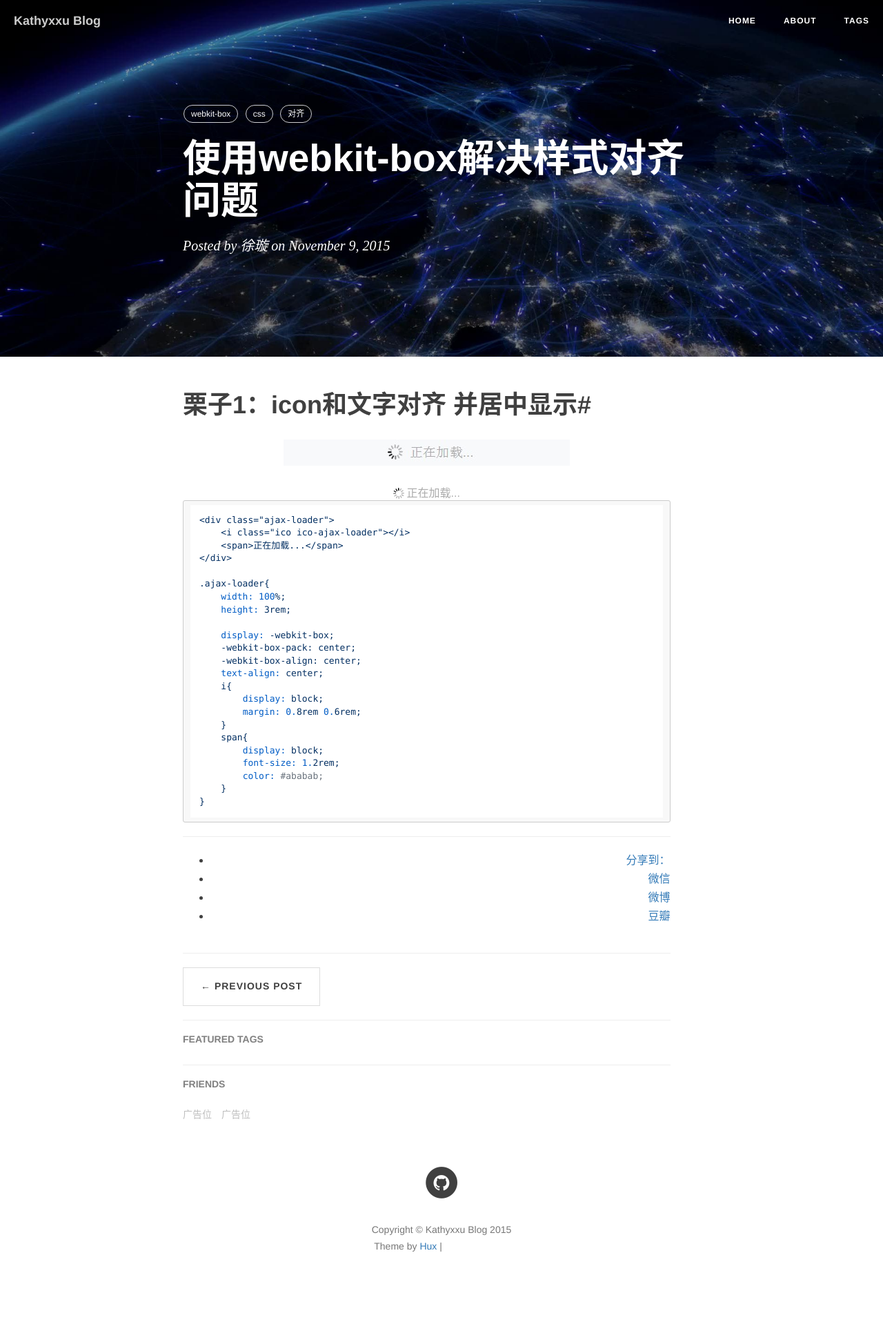
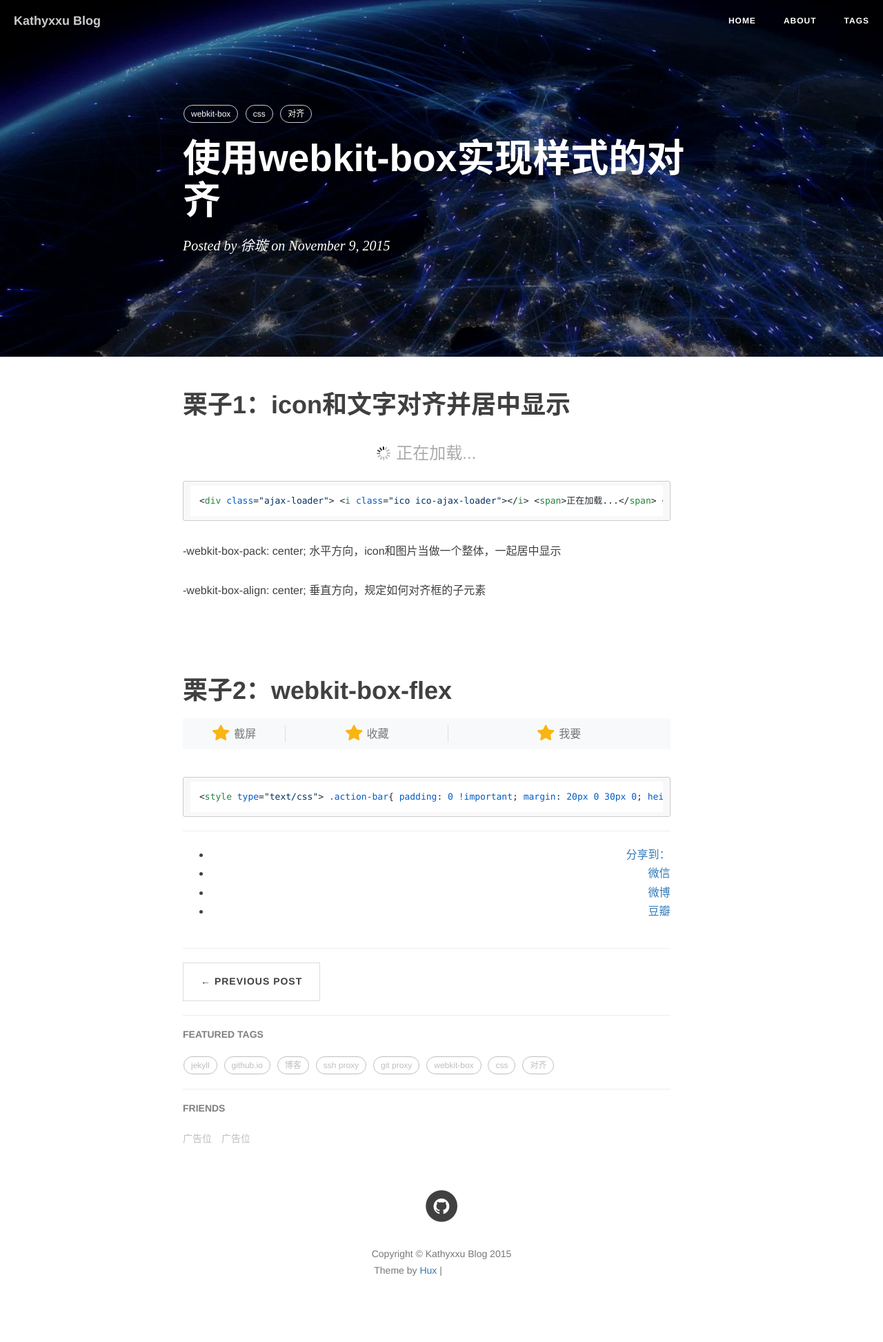
Before and after one commit to kathyxxu/kathyxxu.github.io, a Jekyll site: the page built from _posts/2015-11-09-webkit-box.markdown, in a window 1280 px wide. Shown: the whole page at 69% size. Built offline with Jekyll 4.4.1, drawn with Linux system fonts in a browser that asks for light colours; nearby versions of some CDN libraries; comment, search, counter and statistics services are not loaded; before the commit the page ends 1911 px from its top, so only the background shows below that; grey boxes are pictures that could not be loaded.

Commit message:
update source

````diff
--- /dev/null
+++ b/Gemfile
@@ -0,0 +1,2 @@
+source 'https://ruby.taobao.org/'
+gem 'github-pages'
--- a/_config.yml
+++ b/_config.yml
@@ -40,7 +40,7 @@ kramdown:
 
 
 # Duoshuo settings
-duoshuo_username: 14025164
+duoshuo_username: 286198217
 # Share component is depend on Comment so we can NOT use share only.
 duoshuo_share: true                     # set to false if you want to use Comment without Sharing
 
--- a/_layouts/post.html
+++ b/_layouts/post.html
@@ -118,7 +118,7 @@ layout: default
                     <h5><a href="/tags/">FEATURED TAGS</a></h5>
                     <div class="tags">
         				{% for tag in site.tags %}
-                            {% if tag[1].size > {{site.featured-condition-size}} %}
+                            {% if tag[0].size > {{site.featured-condition-size}} %}
                 				<a href="/tags/#{{ tag[0] }}" title="{{ tag[0] }}" rel="{{ tag[1].size }}">
                                     {{ tag[0] }}
                                 </a>
--- a/_posts/2015-11-09-webkit-box.markdown
+++ b/_posts/2015-11-09-webkit-box.markdown
@@ -1,6 +1,6 @@
 ---
 layout:     post
-title:      "使用webkit-box解决样式对齐问题"
+title:      "使用webkit-box实现样式的对齐"
 subtitle:   ""
 date:       2015-11-09
 author:     "徐璇"
@@ -11,32 +11,33 @@ tags:
     - 对齐
 ---
 
-#栗子1：icon和文字对齐   并居中显示#
+# 栗子1：icon和文字对齐并居中显示 #
 
-!["栗子1"](../../../../imgPost/2015-11-09/1.png)
+<!-- !["栗子1"](../../../../imgPost/2015-11-09/1.png) -->
 
 
 <style type="text/css">
     .ajax-loader{
+        margin: 30px 0 20px 0;
         width: 100%;
-        height: 20px;
+        height: 40px;
         display: -webkit-box;
         -webkit-box-pack: center;
         -webkit-box-align: center;
-        text-align: center;
     }
     .ajax-loader i{
         display: block;
         background: url("../../../../imgPost/2015-11-09/ajax-loader.gif") no-repeat;
-        width: 16px;
-        height: 16px;
+        width: 20px;
+        height: 20px;
         background-size: contain;
-        margin-right: 4px;
+        margin-right: 8px;
     }
     .ajax-loader span{
         display: block;
-        font-size: 16px;
+        font-size: 24px;
         color: #ababab;
+        line-height: 40px !important;
     }
 </style>
 
@@ -52,22 +53,176 @@ tags:
     <span>正在加载...</span>
 </div>
 
-.ajax-loader{
-    width: 100%;
-    height: 3rem;
+<style type="text/css">
+    .ajax-loader{
+        width: 100%;
+        height: 40px;
+        display: -webkit-box;
+        -webkit-box-pack: center;
+        -webkit-box-align: center;
+    }
+    .ajax-loader i{
+        display: block;
+        background: url("../../../../imgPost/2015-11-09/ajax-loader.gif") no-repeat;
+        width: 20px;
+        height: 20px;
+        background-size: contain;
+        margin-right: 8px;
+    }
+    .ajax-loader span{
+        display: block;
+        font-size: 24px;
+        color: #ababab;
+        line-height: 40px !important;
+    }
+</style>
+```
 
-    display: -webkit-box;
-    -webkit-box-pack: center;
-    -webkit-box-align: center;
-    text-align: center;
-    i{
+-webkit-box-pack: center;
+水平方向，icon和图片当做一个整体，一起居中显示
+
+-webkit-box-align: center;
+垂直方向，规定如何对齐框的子元素
+<br /> <br /> <br /> <br />
+
+
+
+# 栗子2：webkit-box-flex #
+<style type="text/css">
+    .action-bar{
+        padding: 0 !important;
+        margin: 20px 0 30px 0;
+        height: 45px;
+        background-color: #f8f9fa;
+        display: -webkit-box;
+    }
+    .action-item{
+        display: -webkit-box;
+        -webkit-box-pack: center;
+        -webkit-box-align: center;
+        -webkit-box-flex: 1;
+        position: relative;
+    }
+    .action-item.action-item-0{
+        -webkit-box-flex: 1;
+    }
+    .action-item.action-item-1{
+        -webkit-box-flex: 2;
+    }
+    .action-item.action-item-2{
+        -webkit-box-flex: 3;
+    }
+    .action-item i{
         display: block;
-        margin: 0.8rem 0.6rem;
+        background: url("../../../../imgPost/2015-11-09/icon-collect-light.png") no-repeat;
+        width: 26px;
+        height: 26px;
+        background-size: contain;
+        margin-right: 5px;
     }
-    span{
+    .action-item span{
         display: block;
-        font-size: 1.2rem;
-        color: #ababab;
+        font-size: 16px;
+        color: #777777;
     }
-}
+    .action-item:after{
+        position: absolute;
+        right: 0;
+        bottom: 10px;
+        top: 10px;
+        width: 1px;
+        content: '';
+        background-color: #DEDFE0;
+    }
+    .action-item:last-of-type:after{
+        width: 0;
+    }
+    .action-item:active{
+        background-color: #e5e6e7;
+    }
+</style>
+<ul class="action-bar">
+    <li class="action-item action-item-0">
+        <i class="ico"></i>
+        <span>截屏</span>
+    </li>
+    <li class="action-item action-item-1">
+        <i class="ico"></i>
+        <span>收藏</span>
+    </li>
+    <li class="action-item action-item-2">
+        <i class="ico"></i>
+        <span>我要</span>
+    </li>
+</ul>
+
 ```
+<style type="text/css">
+    .action-bar{
+        padding: 0 !important;
+        margin: 20px 0 30px 0;
+        height: 45px;
+        background-color: #f8f9fa;
+        display: -webkit-box;
+    }
+    .action-item{
+        display: -webkit-box;
+        -webkit-box-pack: center;
+        -webkit-box-align: center;
+        -webkit-box-flex: 1;
+        position: relative;
+    }
+    .action-item.action-item-0{
+        -webkit-box-flex: 1;
+    }
+    .action-item.action-item-1{
+        -webkit-box-flex: 2;
+    }
+    .action-item.action-item-2{
+        -webkit-box-flex: 3;
+    }
+    .action-item i{
+        display: block;
+        background: url("../../../../imgPost/2015-11-09/icon-collect-light.png") no-repeat;
+        width: 26px;
+        height: 26px;
+        background-size: contain;
+        margin-right: 5px;
+    }
+    .action-item span{
+        display: block;
+        font-size: 16px;
+        color: #777777;
+    }
+    .action-item:after{
+        position: absolute;
+        right: 0;
+        bottom: 10px;
+        top: 10px;
+        width: 1px;
+        content: '';
+        background-color: #DEDFE0;
+    }
+    .action-item:last-of-type:after{
+        width: 0;
+    }
+    .action-item:active{
+        background-color: #e5e6e7;
+    }
+</style>
+<ul class="action-bar">
+    <li class="action-item action-item-0">
+        <i class="ico"></i>
+        <span>截屏</span>
+    </li>
+    <li class="action-item action-item-1">
+        <i class="ico"></i>
+        <span>收藏</span>
+    </li>
+    <li class="action-item action-item-2">
+        <i class="ico"></i>
+        <span>我要</span>
+    </li>
+</ul>
+
+```
````
Also changed, not shown: Gemfile.lock (added), imgPost/2015-11-09/icon-collect-light.png (added), 13 other files.
